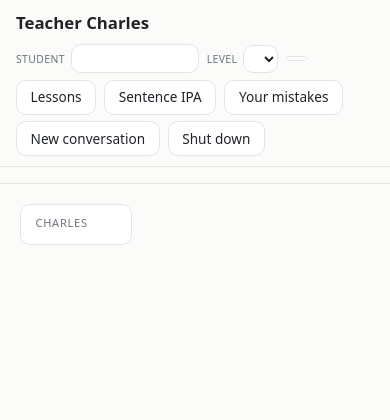
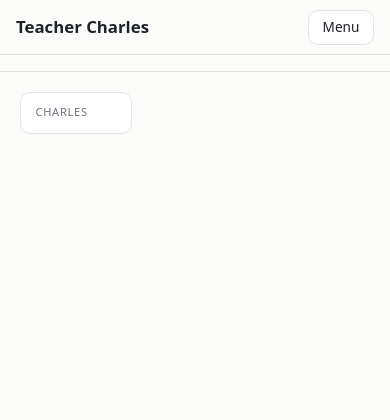
Before and after one commit to mpbarbosa/teacher_charles, a FastAPI app: template src/teacher_charles/web/templates/index.html in a window 390 px wide. Shown: the top 420 px of the page. Run offline with FastAPI, Linux system fonts and the light colour scheme; the template is opened without the code that fills it, so the values that code supplies are empty; parts of the project's set-up code (start-up, migrations or seed data) failed here and were passed over.

Commit message:
Folds the chat header's controls behind a Menu button on phones
At 375px the chat header wrapped to five rows of controls, 240px of an
812px screen above the conversation. Below 560px it is now the title and
a Menu button on one row (55px), and the conversation gets 600px instead
of 415px. Wider screens never show the button and keep the header as it
was.

Menu toggles aria-expanded and an .open class on the header. A button
inside it (New conversation, Shut down) folds it again after the click;
the name, level and checkboxes are settings, often changed together, so
they leave it open. Escape folds it and returns focus to Menu.

The route test holds every control inside the element Menu names, since
the CSS hides that element until it is opened.

Co-Authored-By: Claude Opus 5.5 <noreply@anthropic.com>

```diff
--- a/src/teacher_charles/web/static/app.js
+++ b/src/teacher_charles/web/static/app.js
@@ -18,6 +18,8 @@ const levelSelect = document.getElementById("level");
 const levelNote = document.getElementById("level-note");
 const nameInput = document.getElementById("student-name");
 const modeButtons = document.querySelectorAll("button.mode");
+const menuToggle = document.getElementById("menu-toggle");
+const header = menuToggle.closest("header");
 // Pode nao existir: a fonetica e desligavel, e sem ela o cabecalho nao
 // desenha o interruptor.
 const ipaToggle = document.getElementById("show-ipa");
@@ -627,6 +629,30 @@ shutdownButton.addEventListener("click", async () => {
   }
 });
 
+// The header's Menu, shown only on a phone (style.css). It folds and unfolds
+// the controls and nothing else: on a wide screen `.open` changes nothing.
+function setMenuOpen(open) {
+  header.classList.toggle("open", open);
+  menuToggle.setAttribute("aria-expanded", String(open));
+}
+
+menuToggle.addEventListener("click", () => {
+  setMenuOpen(menuToggle.getAttribute("aria-expanded") !== "true");
+});
+
+// A button in the menu is an action, done once: fold the menu after it so the
+// conversation gets its room back. The checkboxes and the name and level
+// fields are settings, often changed together, so they leave it open.
+header.querySelector(".meta").addEventListener("click", (event) => {
+  if (event.target.closest("button")) setMenuOpen(false);
+});
+
+header.addEventListener("keydown", (event) => {
+  if (event.key !== "Escape" || !header.classList.contains("open")) return;
+  setMenuOpen(false);
+  menuToggle.focus();
+});
+
 // A lesson's "Write it to Charles" arrives as ?draft=: the starter goes into
 // the box unsent, for the student to finish. The query is dropped from the
 // address right away so a reload does not paste it a second time.
--- a/src/teacher_charles/web/static/style.css
+++ b/src/teacher_charles/web/static/style.css
@@ -73,6 +73,10 @@ header h1 { font-size: 1.05rem; margin: 0; }
   font-size: 0.8rem;
   color: var(--muted);
 }
+
+/* Only the chat page's header folds, and only on a phone (the 560px block). */
+.menu-toggle { display: none; }
+.menu-toggle[aria-expanded="true"] { border-color: var(--accent); color: var(--accent); }
 
 .model {
   font-family: ui-monospace, SFMono-Regular, Menlo, monospace;
@@ -335,6 +339,10 @@ button.talk.latched { box-shadow: 0 0 0 2px var(--danger); }
      16px gutter as the page: a right-aligned ragged row reads as leftovers. */
   header { padding: 0.6rem 1rem; }
   .meta { justify-content: flex-start; gap: 0.4rem 0.5rem; }
+  /* The chat header: title and Menu on one row, the controls folded behind
+     it until asked for. Folded, the conversation gets back ~185px. */
+  header.folding .menu-toggle { display: inline-block; }
+  header.folding:not(.open) .meta { display: none; }
 }
 
 footer {
--- a/src/teacher_charles/web/templates/index.html
+++ b/src/teacher_charles/web/templates/index.html
@@ -7,9 +7,14 @@
   <link rel="stylesheet" href="/static/style.css">
 </head>
 <body>
-  <header>
+  {# On a phone the controls below fold behind Menu (app.js, style.css): laid
+     out in full they wrapped to five rows, 240px of an 812px screen above
+     the conversation. Wider screens never show the button. #}
+  <header class="folding">
     <h1>Teacher Charles</h1>
-    <div class="meta">
+    <button id="menu-toggle" class="menu-toggle" type="button"
+            aria-expanded="false" aria-controls="header-controls">Menu</button>
+    <div class="meta" id="header-controls">
       <label class="field" title="Quem está estudando — trocar o nome troca de perfil">
         <span class="label">Student</span>
         <input id="student-name" type="text" value="{{ profile.name }}"
```
Also changed, not shown: tests/test_chat_route.py (+19 -0 lines).
